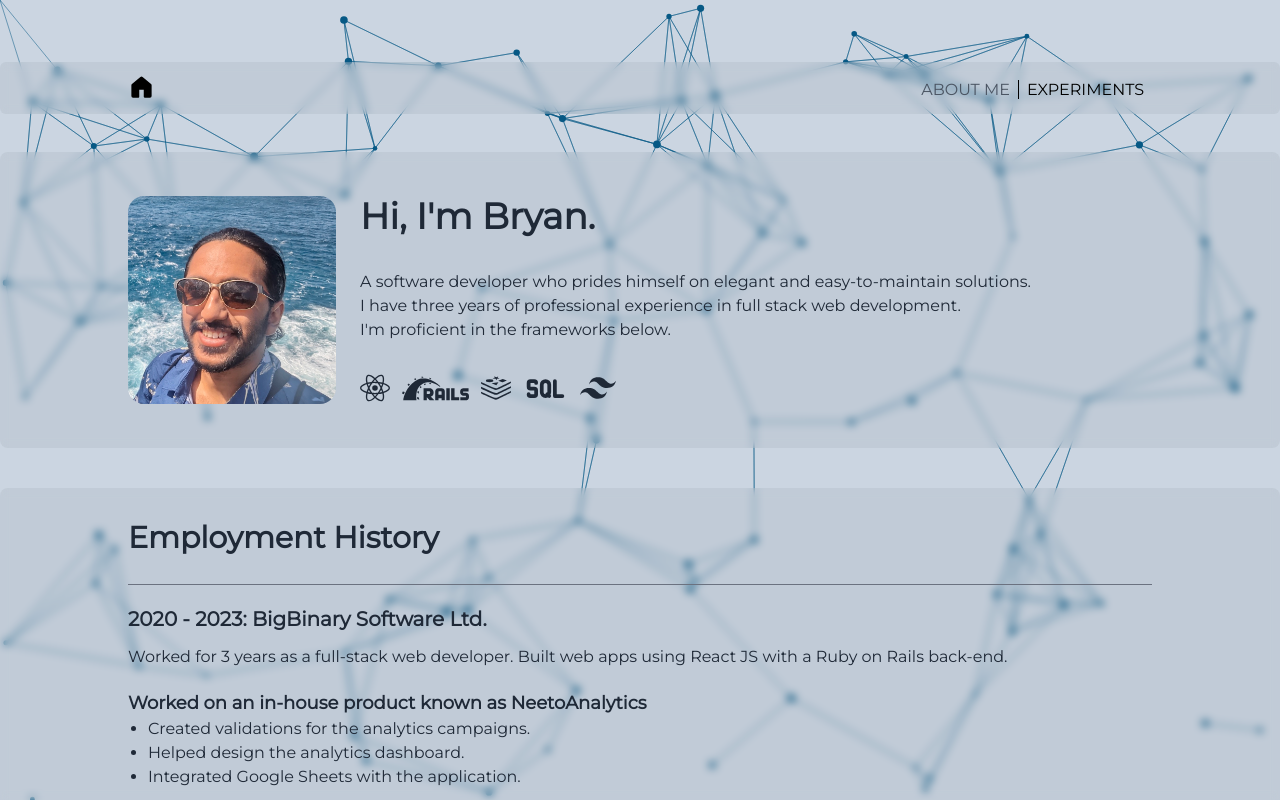
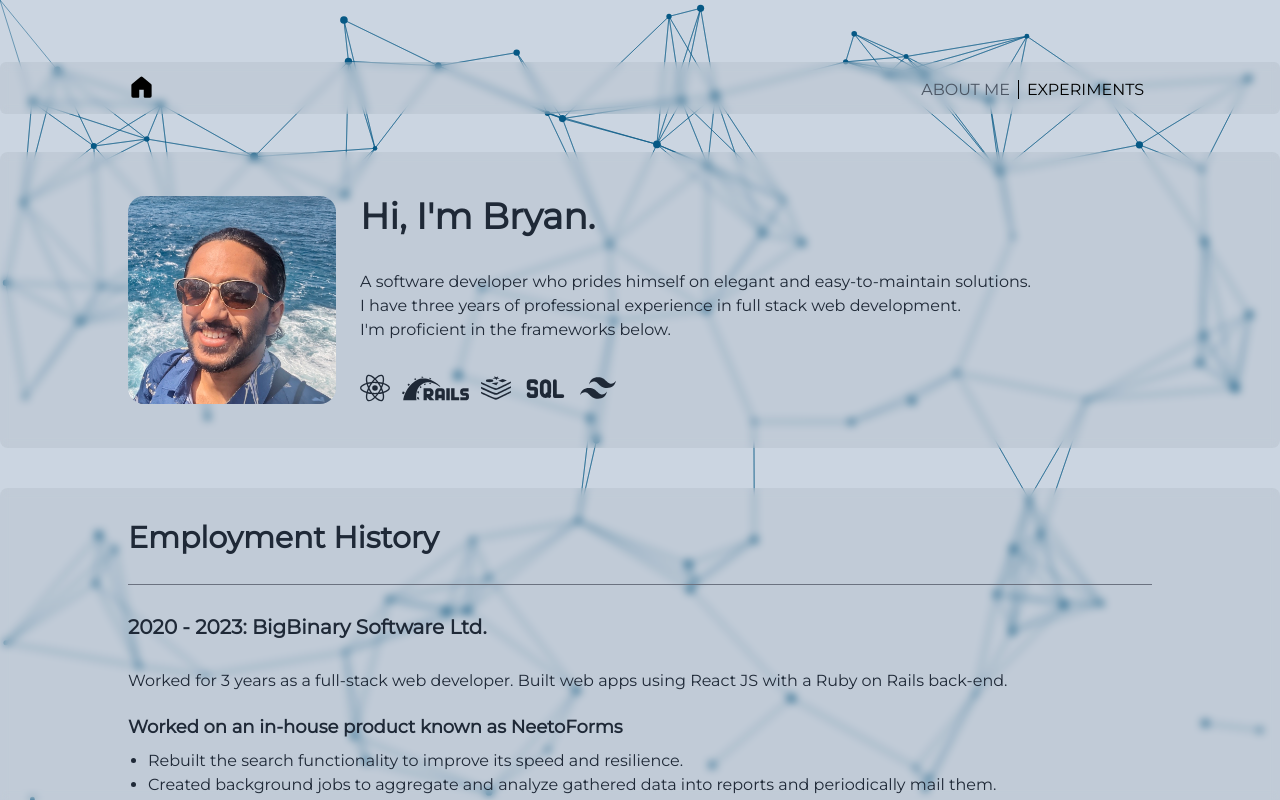
Before and after one commit to BryanDavis999/portfolio, a Next.js app: page /about in a window 1280 px wide. Built offline with nearby package versions, Linux system fonts and the light colour scheme.

Commit message:
Minor modifications to the markdown

```diff
--- a/src/constants/personalInfo/employment.md
+++ b/src/constants/personalInfo/employment.md
@@ -10,16 +10,16 @@ date: '2020-01-01'
 ## 2020 - 2023: BigBinary Software Ltd.
 Worked for 3 years as a full-stack web developer. Built web apps using React JS with a Ruby on Rails back-end.
 
-### Worked on an in-house product known as NeetoAnalytics
-- Created validations for the analytics campaigns.
-- Helped design the analytics dashboard.
-- Integrated Google Sheets with the application.
-
 ### Worked on an in-house product known as NeetoForms
 - Rebuilt the search functionality to improve its speed and resilience.
 - Created background jobs to aggregate and analyze gathered data into reports and periodically mail them.
-- Designed the form landing page and created an optional password lock functionality.
-- Integrated Trello with the application.
+- Designed the form landing page and a form authentication system.
+- Created an integration for Trello.
+
+### Worked on an in-house product known as NeetoAnalytics
+- Helped design the analytics dashboard.
+- Created validations for the analytics campaigns.
+- Created an integration for Google Sheets.
 
 ### Worked for an external client on Aligned Showings
 - Helped design the initial sketches and the final UI for the app.
--- a/src/styles/markdown.module.css
+++ b/src/styles/markdown.module.css
@@ -4,11 +4,11 @@
 }
 
 .markdown h2 {
-  @apply text-xl my-3 font-semibold
+  @apply text-xl my-7 font-semibold
 }
 
 .markdown h3 {
-  @apply mt-5 text-lg font-semibold
+  @apply mt-5 mb-2 text-lg font-semibold
 }
 
 .markdown a {
@@ -16,7 +16,7 @@
 }
 
 .markdown ul {
-  @apply list-disc mb-5
+  @apply list-disc mb-8
 }
 
 .markdown ul li {
```
